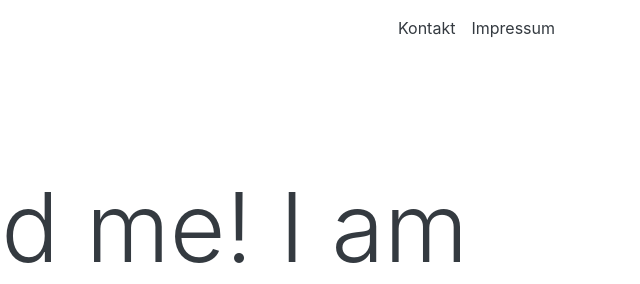
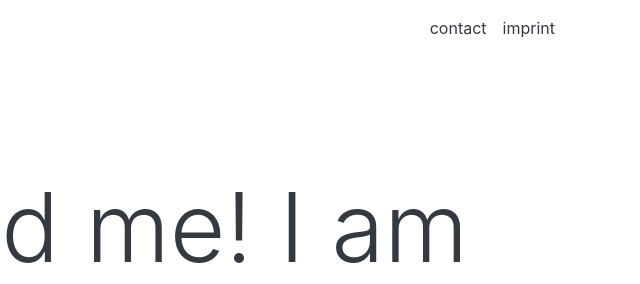
Before and after one commit to zv3n/website, a plain HTML site: page index.html in a window 1280 px wide. Shown: the top 284 px of the page, 640-1280 px from the left. Drawn offline with nearby package versions, Linux system fonts and the light colour scheme.

Commit message:
Add imprint and contact

```diff
--- a/index.html
+++ b/index.html
@@ -15,8 +15,8 @@
     <div class="container bg-white">
         <header class="bg-white">
             <nav class="d-none d-sm-flex justify-content-end py-3">
-                <a class="mr-3 text-dark" href="#">Kontakt</a>
-                <a class="text-dark" href="#">Impressum</a>
+                <a class="mr-3 text-dark" href="#contact">contact</a>
+                <a class="text-dark" href="#footer">imprint</a>
             </nav>
             <button type="button" class="btn btn-white btn-lg btn-block m-3 d-none d-sm-block"></button>
             <div class="row align-items-end">
@@ -70,7 +70,7 @@
         <div class="row">
             <section class="col mt-3 mb-3">
                     <div class="jumbotron">
-                        <h1 class="display-5 text-center mb-5 mt-n4">You can always say hello 👋</h1>
+                        <h1 id="contact" class="display-5 text-center mb-5 mt-n4">You can always say hello 👋</h1>
                         <a class="btn btn-danger btn-lg btn-block" href="mailto:zvenzuehlsdorf@gmail.com" role="button">zvenzuehlsdorf@gmail.com</a>
                         <a class="btn btn-danger btn-lg btn-block" href="tel:+4915756623665" role="button">015756623665</a>
                         <a class="btn btn-danger btn-lg btn-block mb-n4" href="https://www.xing.com/profile/Sven_Zuehlsdorf" target="blank" role="button">Xing</a>
@@ -121,7 +121,8 @@
             </div>
             <footer class="container-fluid bg-light p-2 text-light text-muted mt-5">
                 <div class="container text-center pt-1">
-                        <h6 class="">Sven Zuehlsdorf / Kieler Strasse 100, 22769 Hamburg / zvenzuehlsdorf@gmail.com</h6>
+                        <h6 id="footer" class="">Sven Zuehlsdorf / Kieler Strasse 100, 22769 Hamburg / zvenzuehlsdorf@gmail.com</h6>
+                        <p> &copy; 2019 zv3n</p>
                 </div>
             </footer>
     </div>
```
